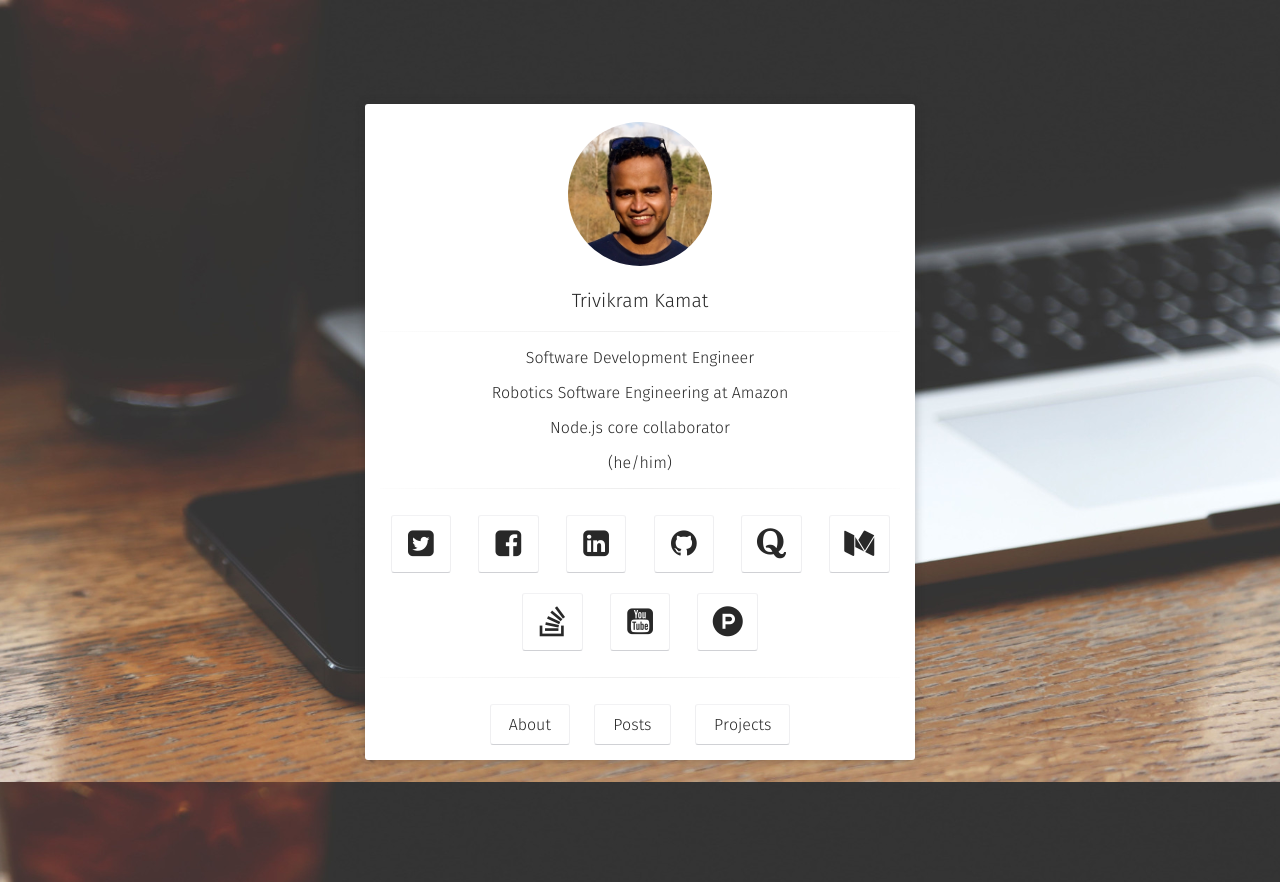
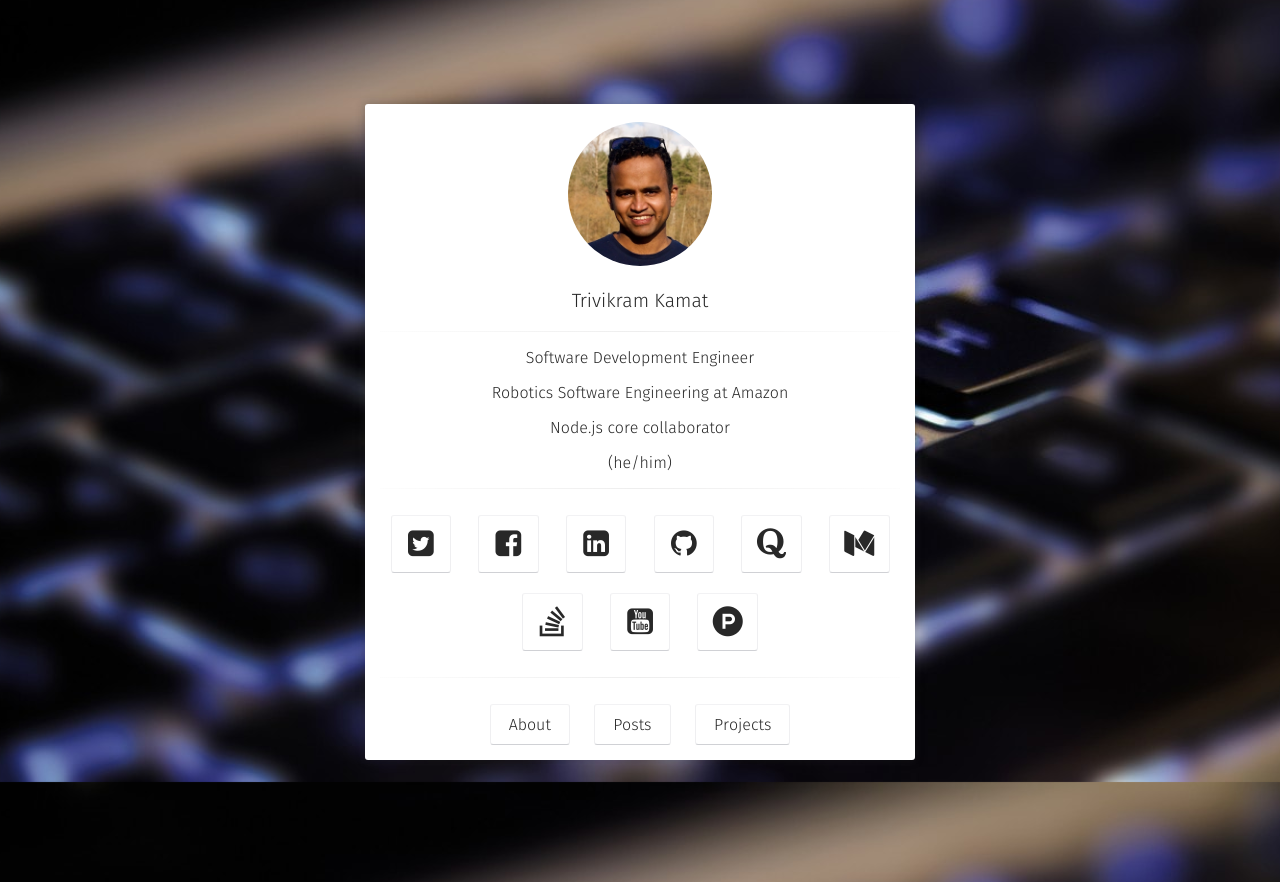
Before and after one commit to trivikr/trivikr.github.io, a Jekyll site: the page built from index.html, in a window 1280 px wide. Shown: the part 118-1000 px from the top of the page. Built offline with Jekyll 4.4.1, drawn with Linux system fonts in a browser that asks for light colours; some web fonts are replaced.

Commit message:
Change background

```diff
--- a/_sass/variables.scss
+++ b/_sass/variables.scss
@@ -1,5 +1,5 @@
 //colors
-$bodycolor           : #D24D57;
+$bodycolor           : #66AADD;
 $black           	 : #000;
 $white               : #fff;
 $color_gray          : #e8e8e8;
```
Also changed, not shown: assets/img/placeholder-big.jpg.
